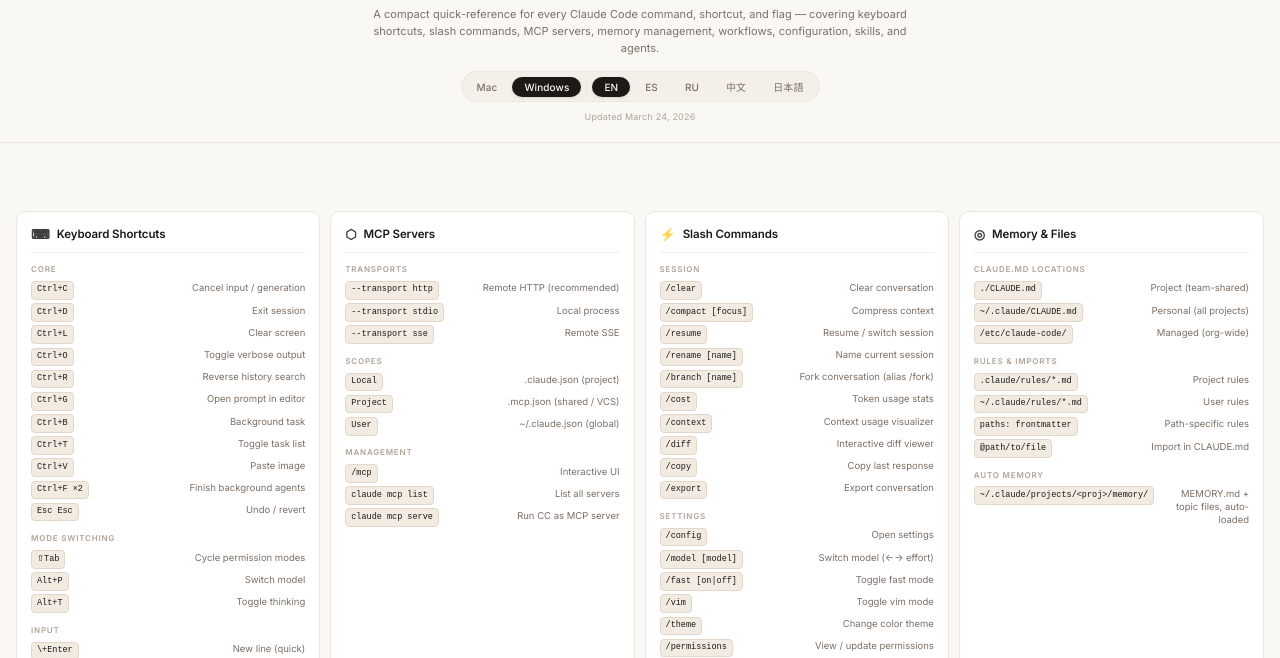
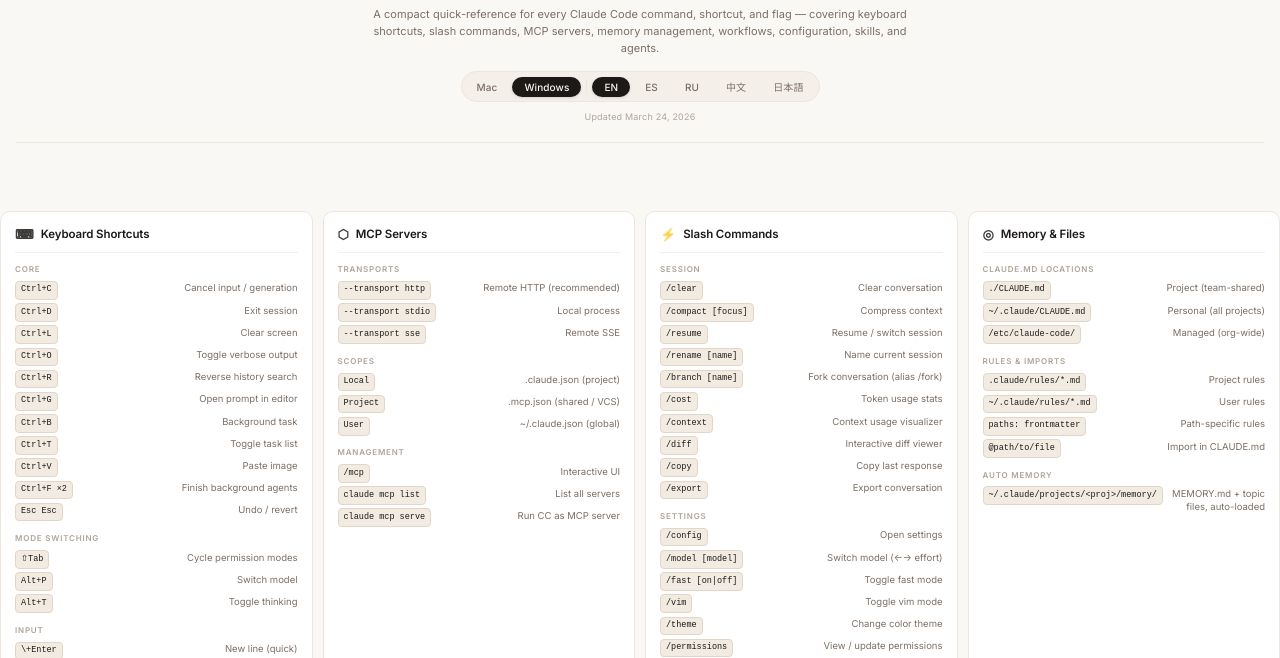
Before and after one commit to paullarionov/claude-code-commands-cheatsheet, a plain HTML site: page index.html in a window 1280 px wide. Shown: the part 79-737 px from the top of the page. Drawn offline with Linux system fonts and the light colour scheme.

Commit message:
style: add header indent and remove cards indent

```diff
--- a/index.html
+++ b/index.html
@@ -91,6 +91,8 @@
     padding: 28px 24px 18px;
     border-bottom: 1px solid var(--border);
     margin-bottom: 18px;
+    margin-left: 16px;
+    margin-right: 16px;
   }
 
   header h1 {
@@ -170,7 +172,7 @@
     display: grid;
     grid-template-columns: repeat(4, 1fr);
     gap: 10px;
-    padding: 0 16px 22px;
+    padding: 0 0 22px;
   }
 
   /* ── Section cards ───────────────────────────── */
```
